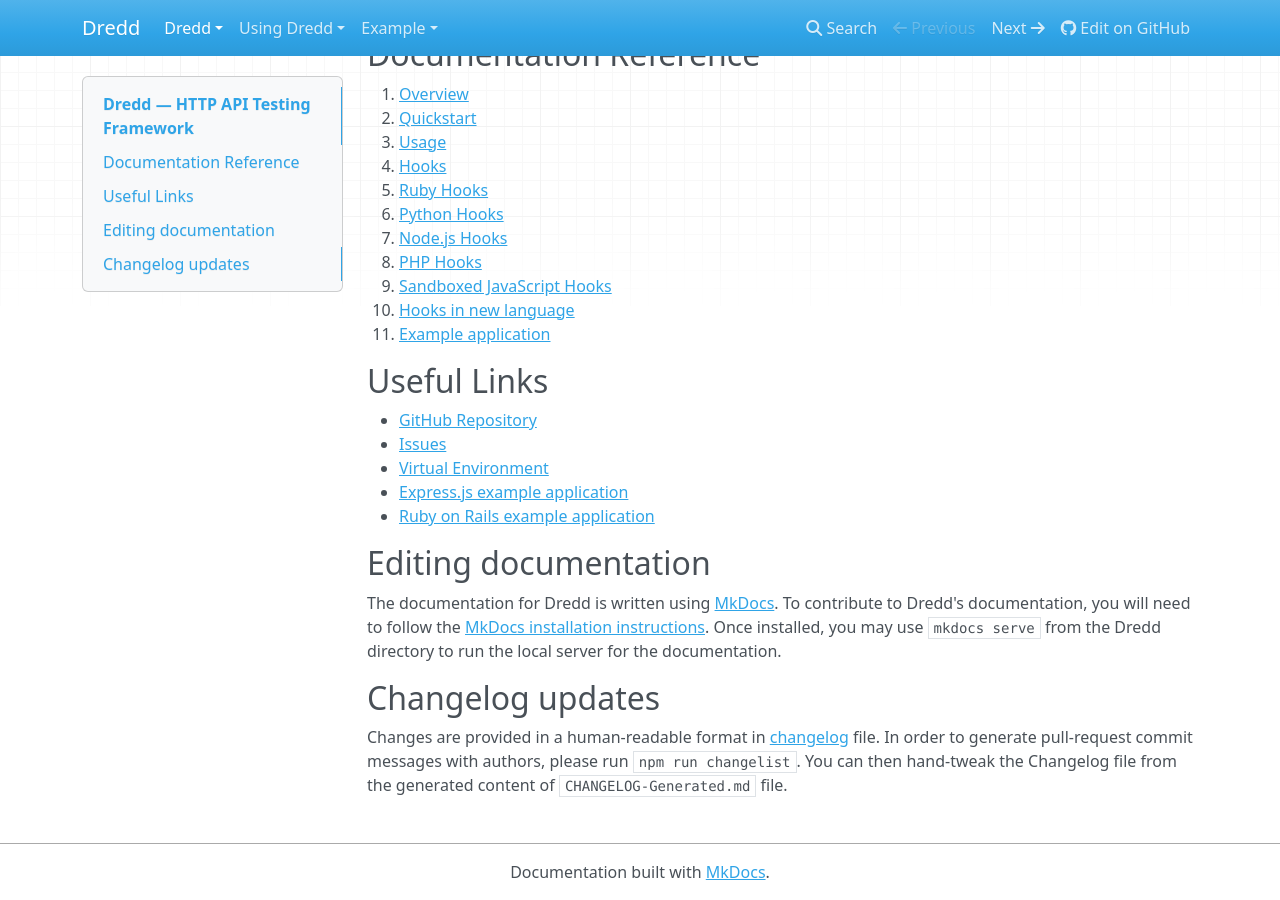
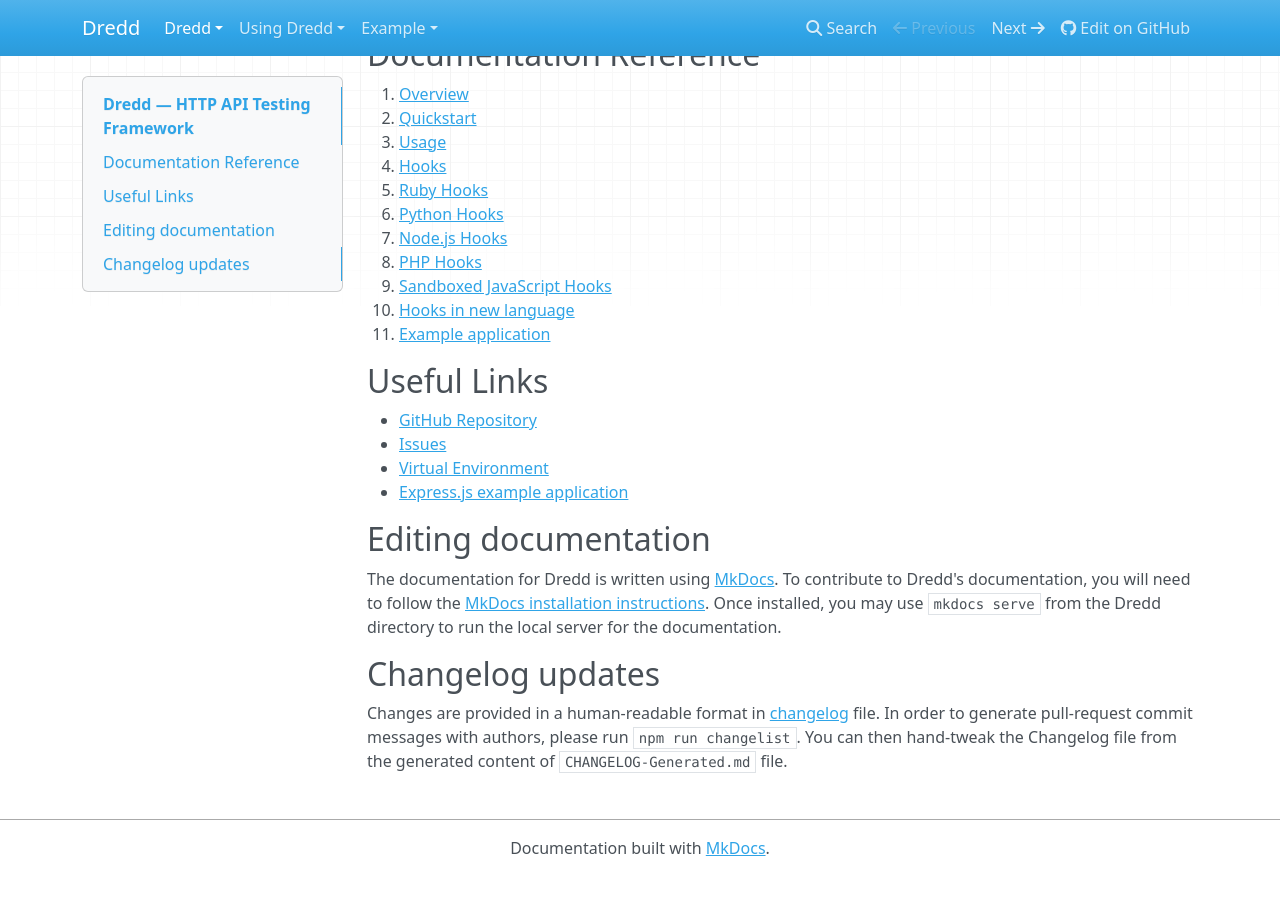
Before and after one commit to apiaryio/dredd, an MkDocs documentation site: the page built from docs/index.md, in a window 1280 px wide and 900 px high, scrolled down 777 px. Built offline with MkDocs 1.6.1, drawn with Linux system fonts in a browser that asks for light colours; nearby versions of some CDN libraries; old or Windows-style settings are respelled for this version of MkDocs; after the commit the page ends 1653 px from its top, so only the background shows below that.

Commit message:
Remove invalid link

```diff
--- a/docs/index.md
+++ b/docs/index.md
@@ -45,7 +45,6 @@
 - [Issues](https://github.com/apiaryio/dredd/issues?q=is%3Aopen)
 - [Virtual Environment](https://github.com/apiaryio/dredd/blob/master/VirtualDevelopmentEnvironment.md)
 - [Express.js example application](http://github.com/apiaryio/dredd-example)
-- [Ruby on Rails example application](https://github.com/theodorton/dredd-test-rails)
 
 [API Blueprint]: http://apiblueprint.org/
 [test coverage]: https://coveralls.io/r/apiaryio/dredd?branch=master
```
